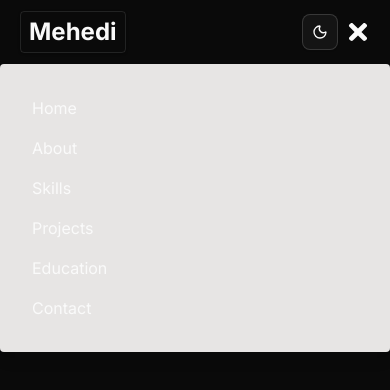
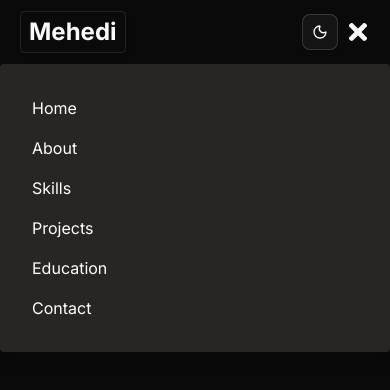
Before and after one commit to Mehedi86/mehedi-portfolio-v2, a React (Vite) app: page / in a window 390 px wide. Both pictures are taken after a click on the button 358 px from the left and 32 px from the top of the page. Shown: the top 390 px of the page. Built offline with nearby package versions, Linux system fonts and the light colour scheme.

Commit message:
fix: text fade issue

```diff
--- a/src/components/layout/Navbar.tsx
+++ b/src/components/layout/Navbar.tsx
@@ -47,7 +47,7 @@ const Navbar = () => {
             </nav>
             {/* Mobile & Tablet Menu */}
             <div
-                className={`lg:hidden w-full md:w-1/3 md:absolute right-5 p-8 shadow-lg rounded bg-stone-200 overflow-hidden transition-all duration-300 ${menuOpen ? "max-h-96 opacity-100 translate-y-0" : "max-h-0 opacity-0 -translate-y-4"
+                className={`lg:hidden w-full md:w-1/3 md:absolute right-5 p-8 shadow-lg rounded bg-stone-200 dark:bg-stone-800 overflow-hidden transition-all duration-300 text-black dark:text-white ${menuOpen ? "max-h-96 opacity-100 translate-y-0" : "max-h-0 opacity-0 -translate-y-4"
                     }`}
             >
                 <ul className="flex flex-col gap-4">{navLinks}</ul>
```
